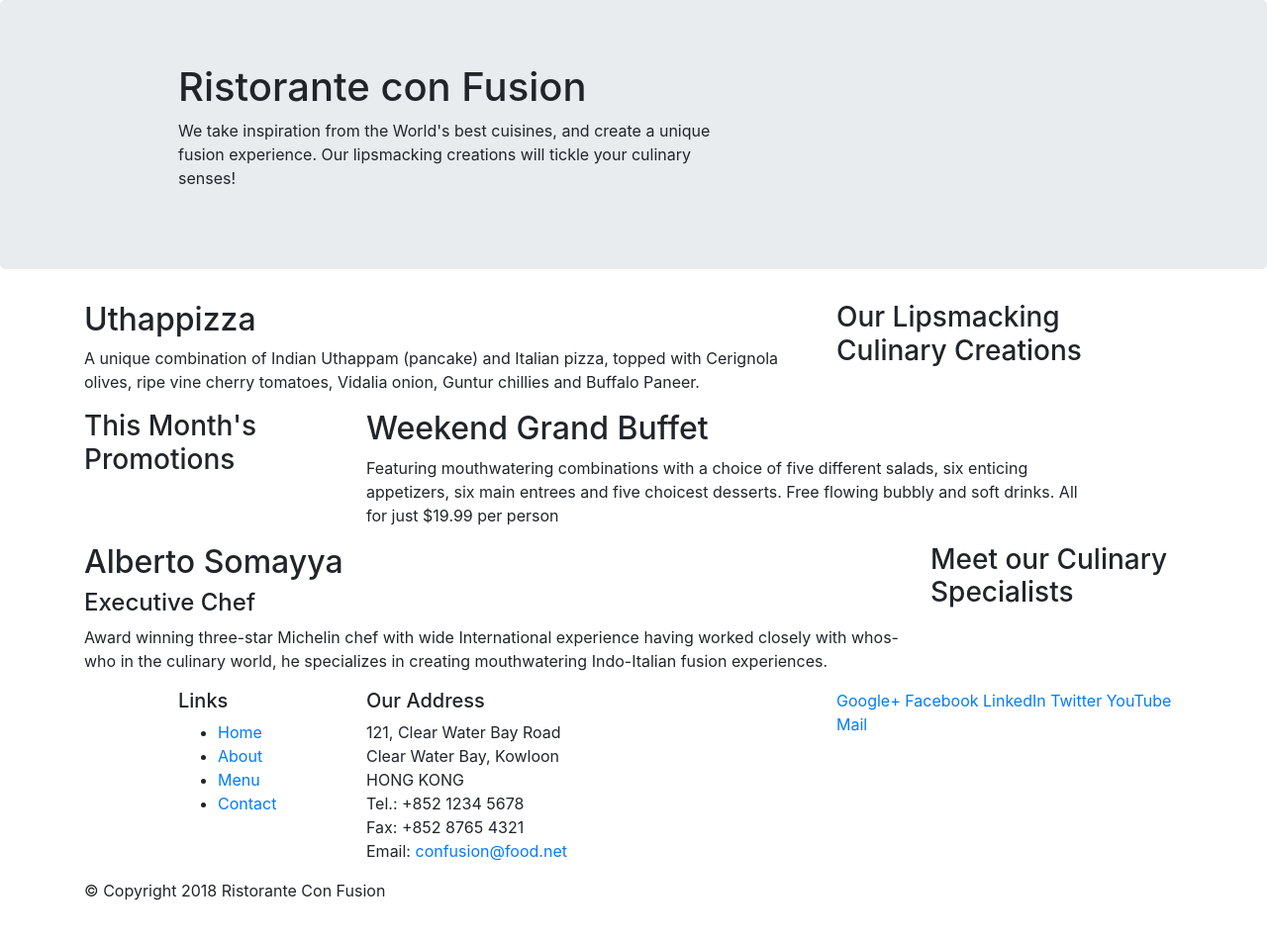
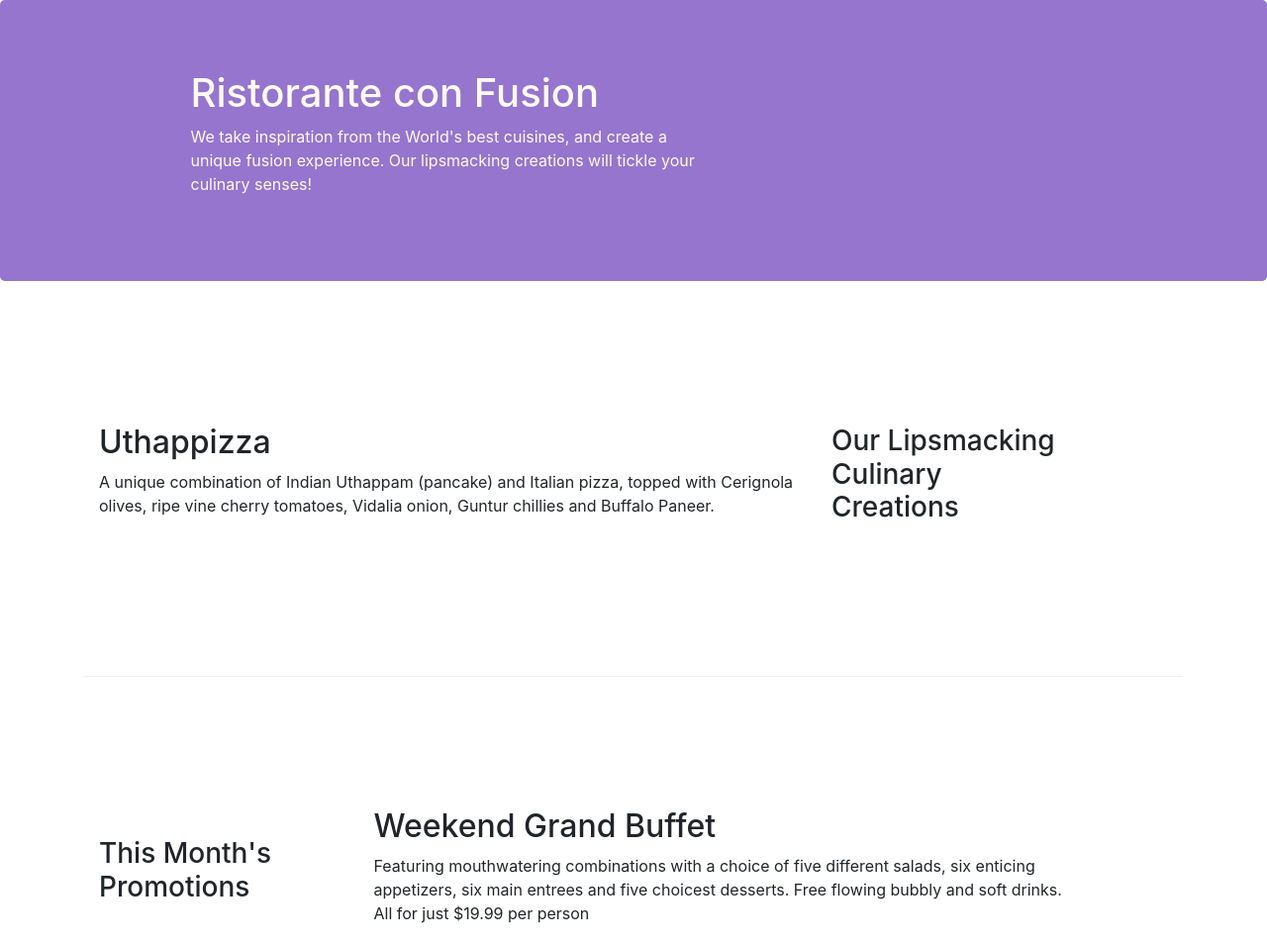
Before and after one commit to basharatnawaz78/Test-Web, a website: page index.html in a window 1280 px wide. Shown: the top 954 px of the page at 99% size. Before the commit the page ends 928 px from the top, so only its background shows below. Drawn offline with nearby package versions, Linux system fonts and the light colour scheme.

Commit message:
grid 2.0

```diff
--- /dev/null
+++ b/css/style.css
@@ -0,0 +1,30 @@
+.row-header {
+    margin: 0px auto;
+    padding: 0px auto;
+}
+
+.row-content {
+    margin: 0px auto;
+    padding: 50px 0px 50px 0px;
+    border-bottom: 1px ridge;
+    min-height: 400px;
+}
+
+.footer {
+    background-color: #D1C4E9;
+    margin: 0px auto;
+    padding: 20px 0px 20px 0px;
+}
+
+.jumbotron {
+    padding: 70px 30px 70px 30px;
+    margin: 0px auto;
+    background: #9575cd;
+    color: floralwhite;
+}
+
+.address {
+    font-size: 80%;
+    margin: 0px;
+    color: #0f0f0f;
+}
--- a/index.html
+++ b/index.html
@@ -2,7 +2,7 @@
 <html lang="en">
 
 <head>
-    <title>Ristorante Con Fusion</title>
+
      <!-- Required meta tags always come first -->
      <meta charset="utf-8">
      <meta name="viewport" content="width=device-width, initial-scale=1, shrink-to-fit=no">
@@ -10,13 +10,15 @@
 
      <!-- Bootstrap CSS -->
      <link rel="stylesheet" href="node_modules/bootstrap/dist/css/bootstrap.min.css">
+     <link rel="stylesheet" href="css/style.css">
+     <title>Ristorante Con Fusion</title>
 </head>
 
 <body>
 
     <header class="jumbotron">
         <div class="container">
-            <div class="row">
+            <div class="row  row-header">
                 <div class="col-12 offset-1 col-sm-6">
                     <h1>Ristorante con Fusion</h1>
                     <p>We take inspiration from the World's best cuisines, and create a unique fusion experience. Our lipsmacking creations will tickle your culinary senses!</p>
@@ -28,7 +30,7 @@
     </header>
 
     <div class="container">
-        <div class="row">
+        <div class="row row-content align-items-center">
             <div  class="col-12 col-sm-4 col-md-3 order-sm-last">
                 <h3>Our Lipsmacking Culinary Creations</h3>
             </div>
@@ -39,7 +41,7 @@
         </div>
 
 
-        <div class="row">
+        <div class="row row-content align-items-center">
             <div class="col-12 col-sm-4 col-md-3 order-sm-first">
                 <h3>This Month's Promotions</h3>
             </div>
@@ -49,7 +51,7 @@
             </div>
         </div>
 
-        <div class="row">
+        <div class="row row-content align-items-center">
             <div class="col-12 col-sm-4 order-sm-last col-md-3">
                 <h3>Meet our Culinary Specialists</h3>
             </div>
@@ -61,21 +63,21 @@
         </div>
     </div>
 
-    <footer>
+    <footer class="footer">
         <div class="container">
-            <div class="row">
-                <div class="col-4 offset-1 col-sm-2">
+            <div class="row ">
+                <div class="col-4 offset-1 col-sm-2 align-self-center">
                     <h5>Links</h5>
-                    <ul>
+                    <ul class="list-unstyled">
                         <li><a href="#">Home</a></li>
                         <li><a href="#">About</a></li>
                         <li><a href="#">Menu</a></li>
                         <li><a href="#">Contact</a></li>
                     </ul>
                 </div>
-                <div class="col-7 col-sm-5">
+                <div class="col-7 col-sm-5 align-self-center">
                     <h5>Our Address</h5>
-                    <address>
+                    <address class="address">
 		              121, Clear Water Bay Road<br>
 		              Clear Water Bay, Kowloon<br>
 		              HONG KONG<br>
@@ -84,8 +86,8 @@
 		              Email: <a href="mailto:confusion@food.net">confusion@food.net</a>
 		           </address>
                 </div>
-                <div class="col-12 col-sm-4" >
-                    <div>
+                <div class="col-12 col-sm-4 align-self-center">
+                    <div class="text-center">
                         <a href="http://google.com/+">Google+</a>
                         <a href="http://www.facebook.com/profile.php?id=">Facebook</a>
                         <a href="http://www.linkedin.com/in/">LinkedIn</a>
@@ -95,8 +97,8 @@
                     </div>
                 </div>
            </div>
-           <div  class="row">
-                <div class="col-auto">
+           <div  class="row justify-content-center">
+                <div class="col-auto align-self-center">
                     <p>© Copyright 2018 Ristorante Con Fusion</p>
                 </div>
            </div>
```
